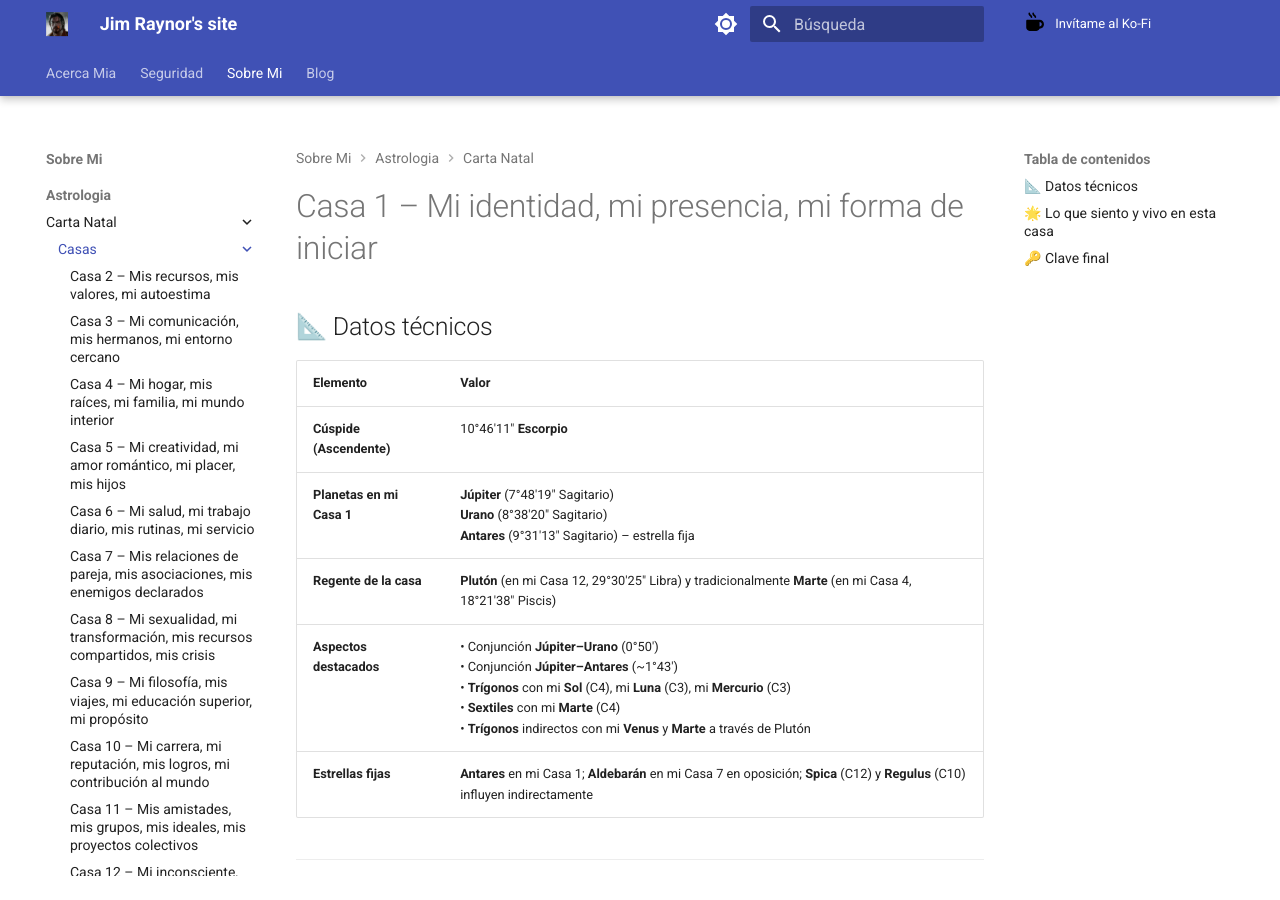
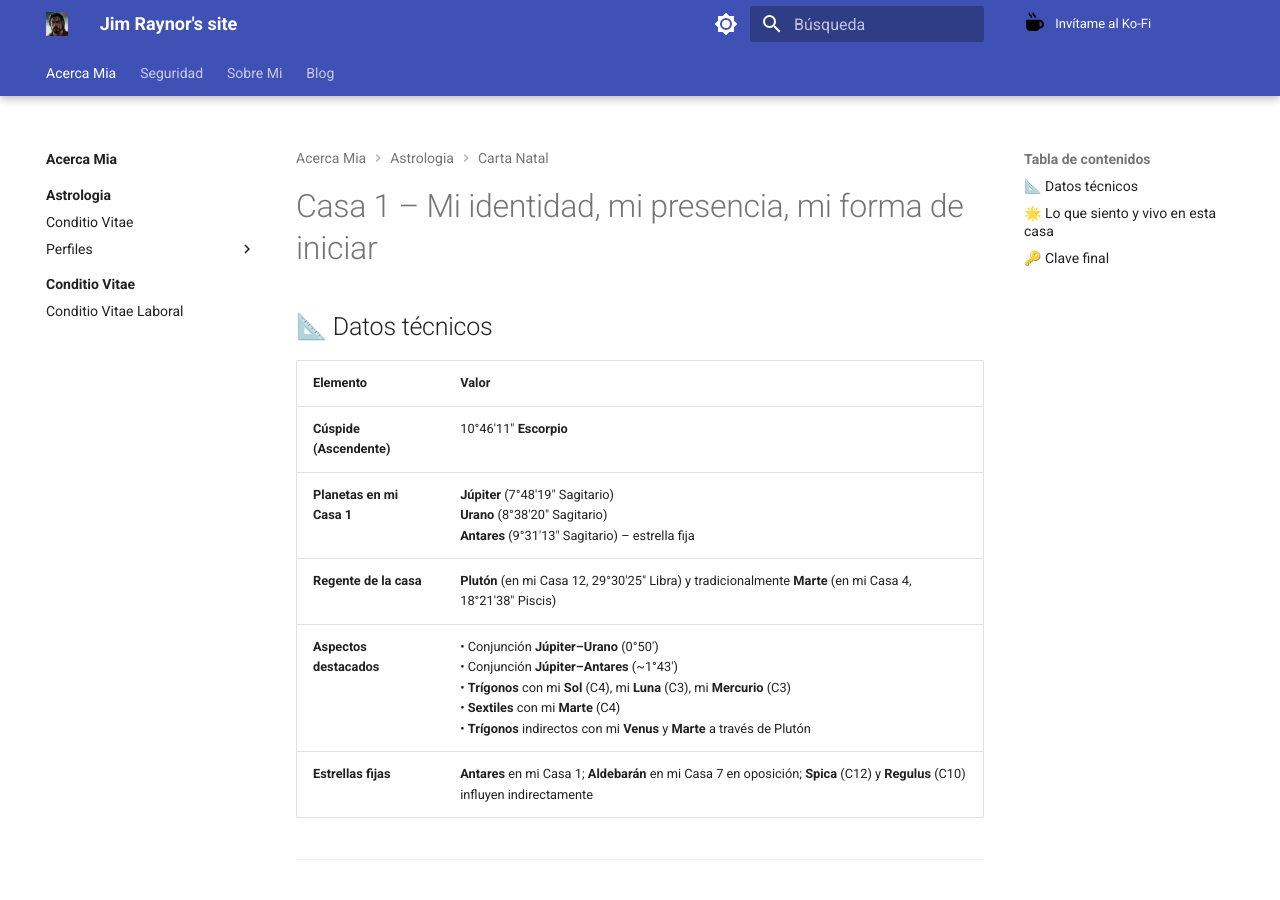
Before and after one commit to jimraynor88/blog, an MkDocs documentation site: the page built from docs/Acerca_Mia/Astrologia/Carta_Natal/Casas/Casa_01.md, in a window 1280 px wide and 900 px high. Built offline with MkDocs 1.6.1 and Material for MkDocs 9.7.7, drawn with Linux system fonts in a browser that asks for light colours; some of the changed lines change nothing that is shown; some of the changed text lies outside the part shown.

Commit message:
Update and rename Casa_01.md to Casa_01.md

```diff
--- a/docs/Sobre_Mi/Astrologia/Carta_Natal/Casas/Casa_01.md
+++ b/docs/Acerca_Mia/Astrologia/Carta_Natal/Casas/Casa_01.md
@@ -1,3 +1,10 @@
+---
+title: Casa 1 – Mi identidad, mi presencia, mi forma de iniciar
+alias: cn-casa1
+tags: Carta Natal
+---
+
+
 # Casa 1 – Mi identidad, mi presencia, mi forma de iniciar
 
 ## 📐 Datos técnicos
```
